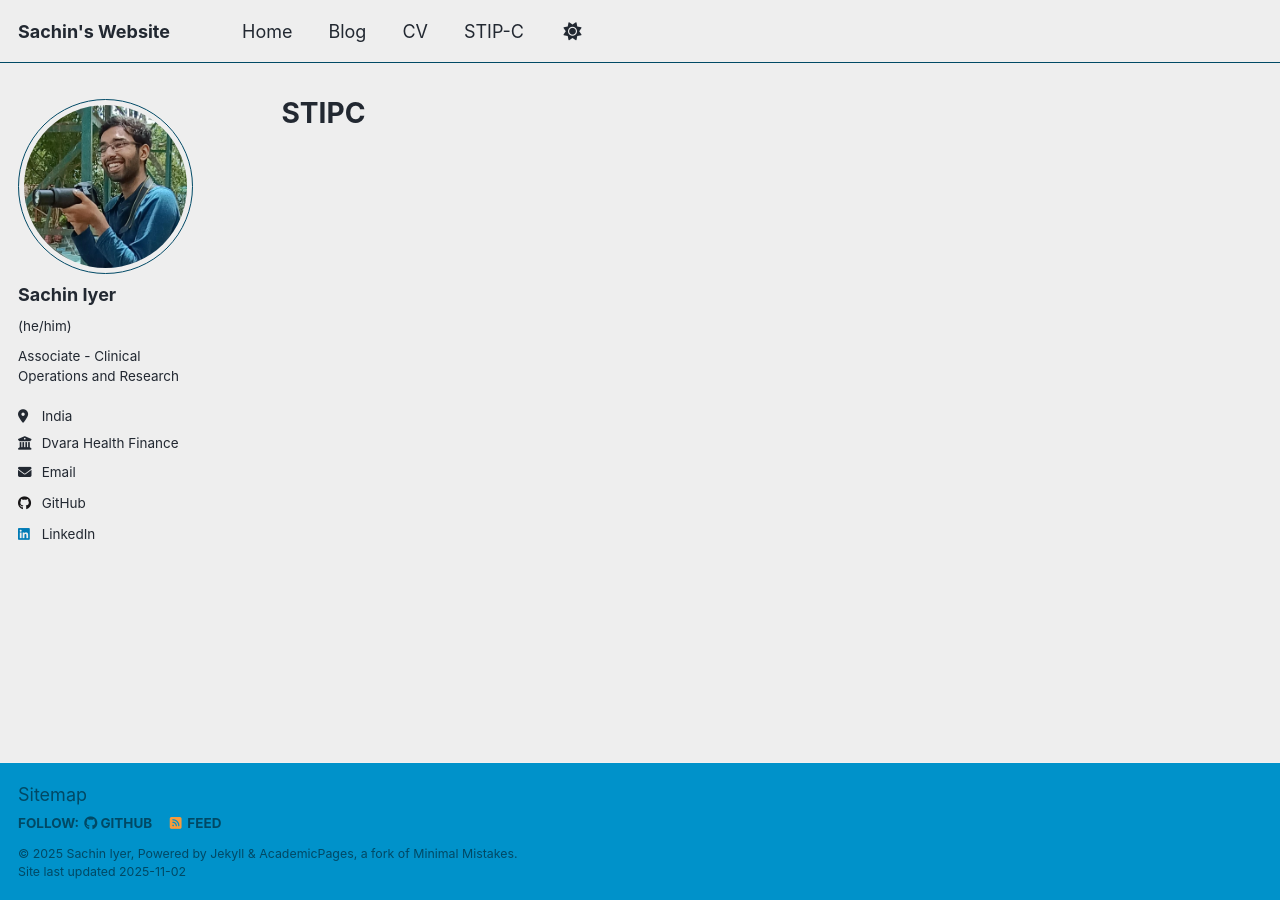
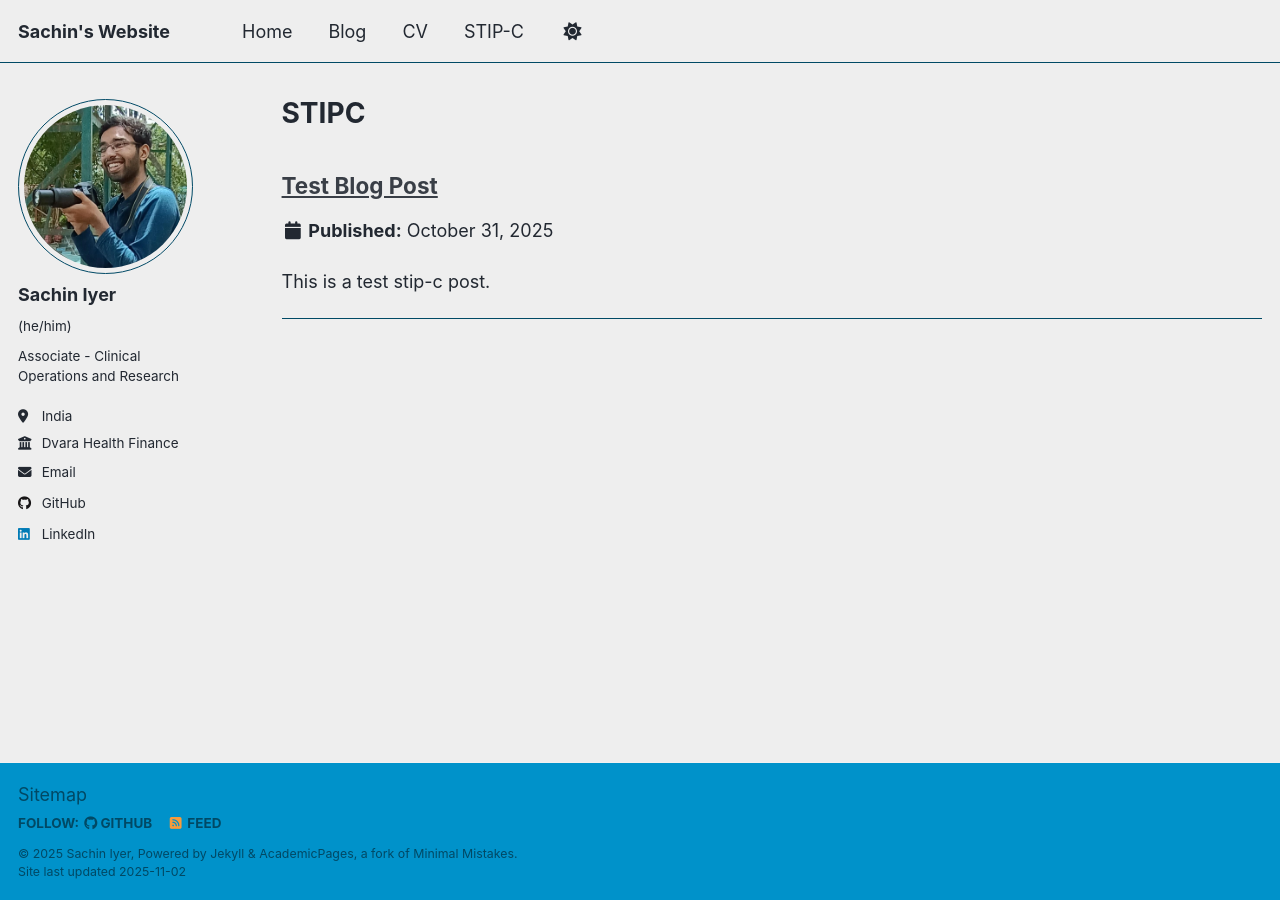
Before and after one commit to sach-iyer/sach-iyer.github.io, a Jekyll site: the page built from _pages/stipc-2025.html, in a window 1280 px wide. Built offline with Jekyll 4.4.1, drawn with Linux system fonts in a browser that asks for light colours; a script that is not in the unit is left out; part of the change alters nothing that is shown.

Commit message:
fixed stipc spelling in config

```diff
--- a/_config.yml
+++ b/_config.yml
@@ -230,7 +230,7 @@ collections:
   talks:
     output: true
     permalink: /:collection/:path/
-  stip-2025:
+  stipc-2025:
     output: true
     permalink: /:collection/:path/
 
```
